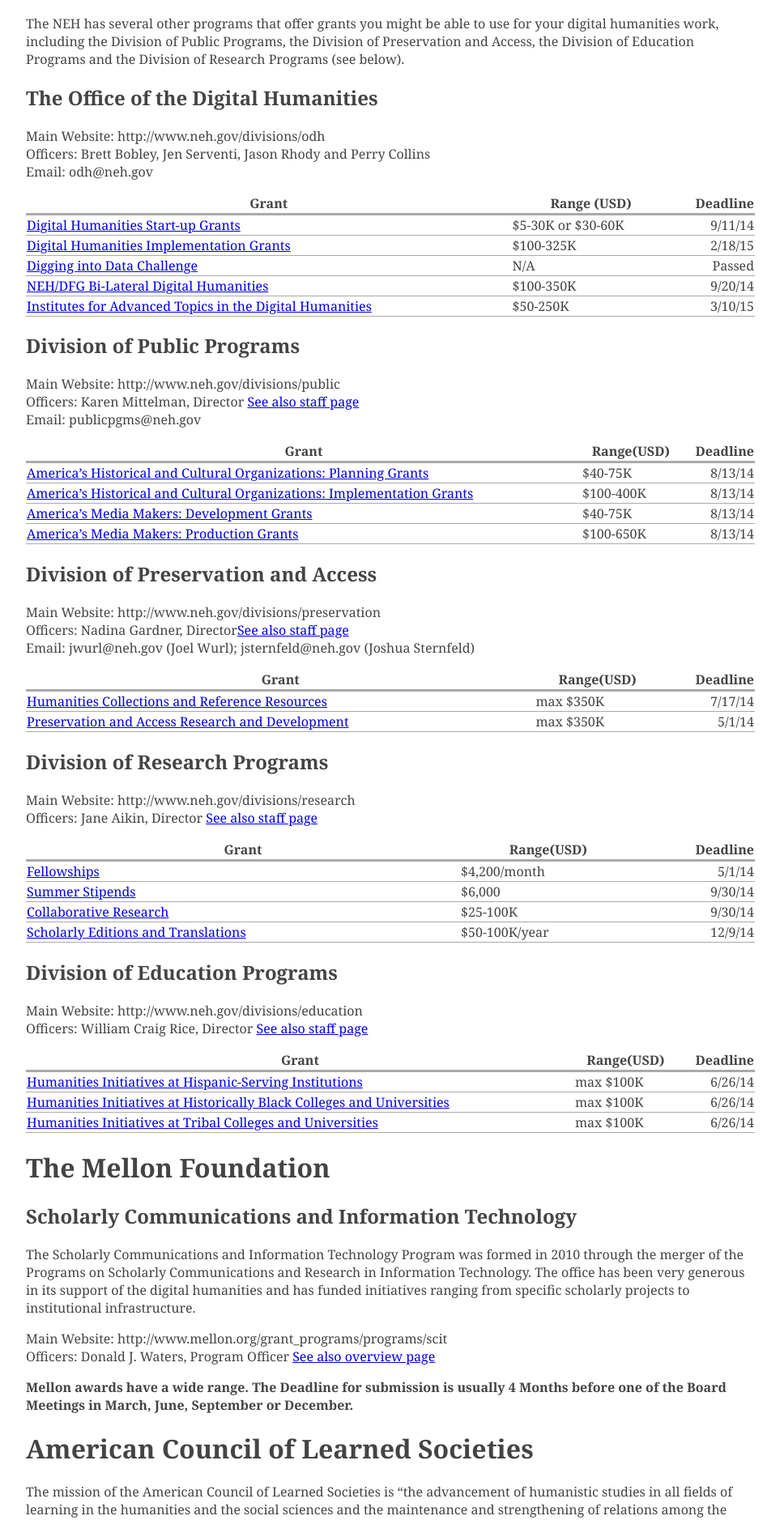
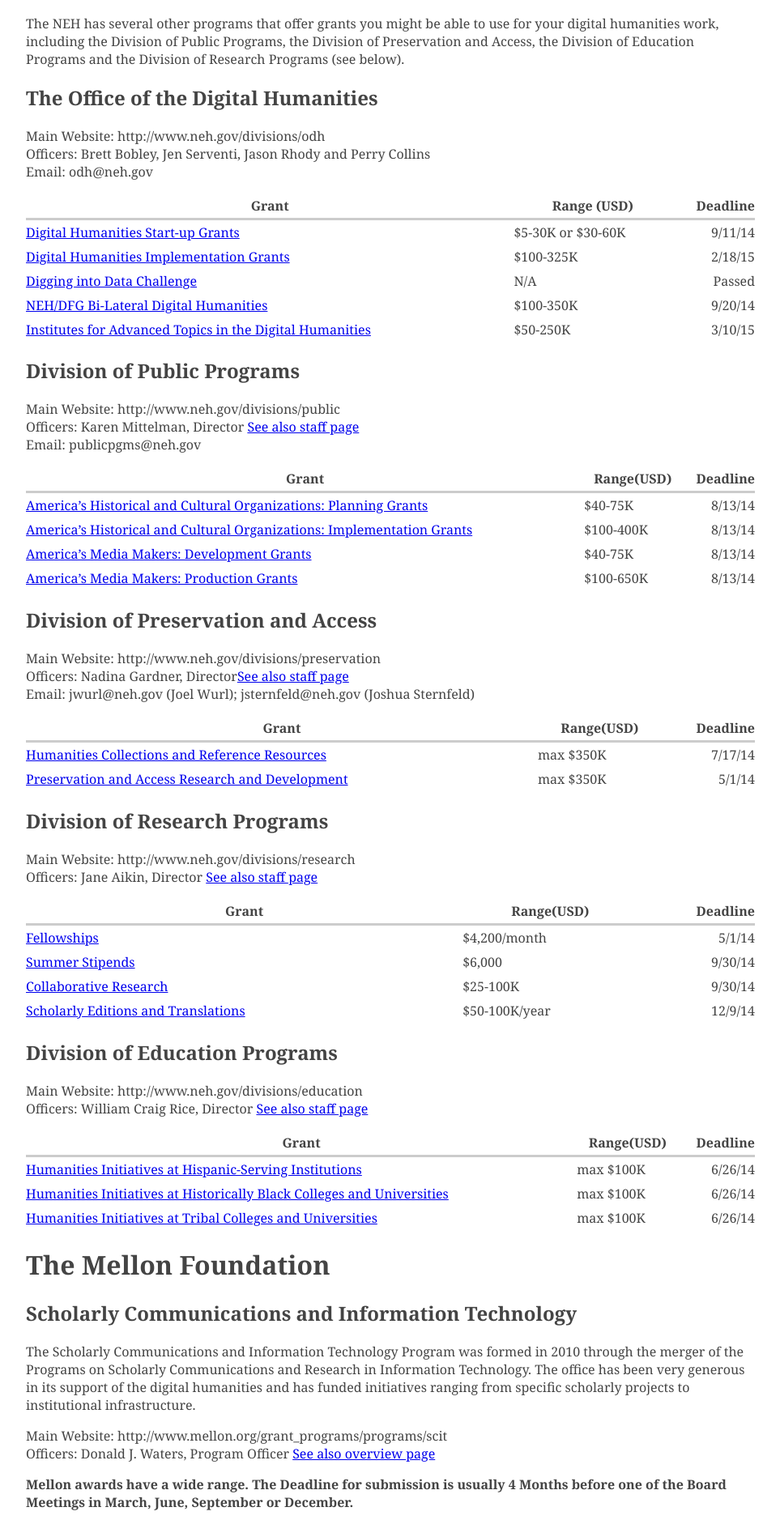
Before and after one commit to achorg/dhfunding, a Jekyll site: the page built from index.md, in a window 1280 px wide. Shown: the part 548-2425 px from the top of the page at 81% size, without its empty margins (158-1121 px from the left). Built offline with Jekyll 4.4.1, drawn with Linux system fonts in a browser that asks for light colours; Markdown is read by kramdown in place of the engine named in the settings.

Commit message:
Moar table styles.

```diff
--- a/css/styles.css
+++ b/css/styles.css
@@ -12,9 +12,13 @@ table {
 }
 
 thead tr {
-    border-bottom: 3px solid #aaa;
+    border-bottom: 3px solid #ccc;
 }
 
 tbody tr {
-    border-bottom: 1px solid #aaa;
+    border-bottom: 1px solid #cc;
 }
+
+th,td {
+    padding: 0.25em 0;
+}
```
